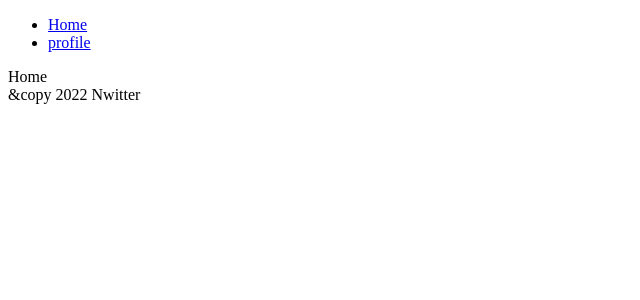
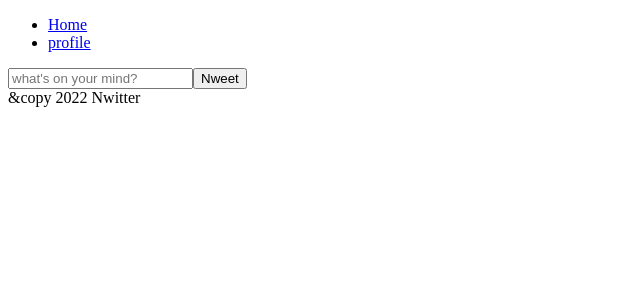
Before and after one commit to raincoat-cc/nwitter, a React (Create React App) app: page / in a window 1280 px wide. Shown: the top 300 px of the page, without its empty margins (0-640 px from the left). Built offline with nearby package versions, Linux system fonts and the light colour scheme; no server answers; sample sign-in values are in the browser's storage.

Commit message:
3.0 Form and Database Setup

```diff
--- a/src/fbase.js
+++ b/src/fbase.js
@@ -1,9 +1,11 @@
 import * as firebase from "firebase/app";
 import { getAuth } from "firebase/auth";
+import { getFirestore } from "firebase/firestore";
 
 const firebaseConfig = {
   apiKey: process.env.REACT_APP_API_KEY,
   authDomain: process.env.REACT_APP_AUTH_DOMAIN,
+  databaseURL: process.env.REACT_APP_DATABASE_URL,
   projectId: process.env.REACT_APP_PROJECT_ID,
   storageBucket: process.env.REACT_APP_STORAGE_BUCKET,
   messagingSenderId: process.env.REACT_APP_MESSAGIN_ID,
@@ -11,3 +13,4 @@
 };
 firebase.initializeApp(firebaseConfig);
 export const authService = getAuth();
+export const dbService = getFirestore();
--- a/src/routes/Home.js
+++ b/src/routes/Home.js
@@ -1,3 +1,28 @@
-import React from "react";
-const Home = () => <span>Home</span>;
+import React, { useState } from "react";
+const Home = () => {
+  const [nweet, setNweet] = useState("");
+  const onSubmit = async event => {
+    event.preventDefault();
+  };
+  const onChange = event => {
+    const {
+      target: { value },
+    } = event;
+    setNweet(value);
+  };
+  return (
+    <>
+      <form onSubmit={onSubmit}>
+        <input
+          value={nweet}
+          onChange={onChange}
+          type="text"
+          placeholder="what's on your mind?"
+          maxLength={120}
+        />
+        <input type="submit" value="Nweet" />
+      </form>
+    </>
+  );
+};
 export default Home;
```
